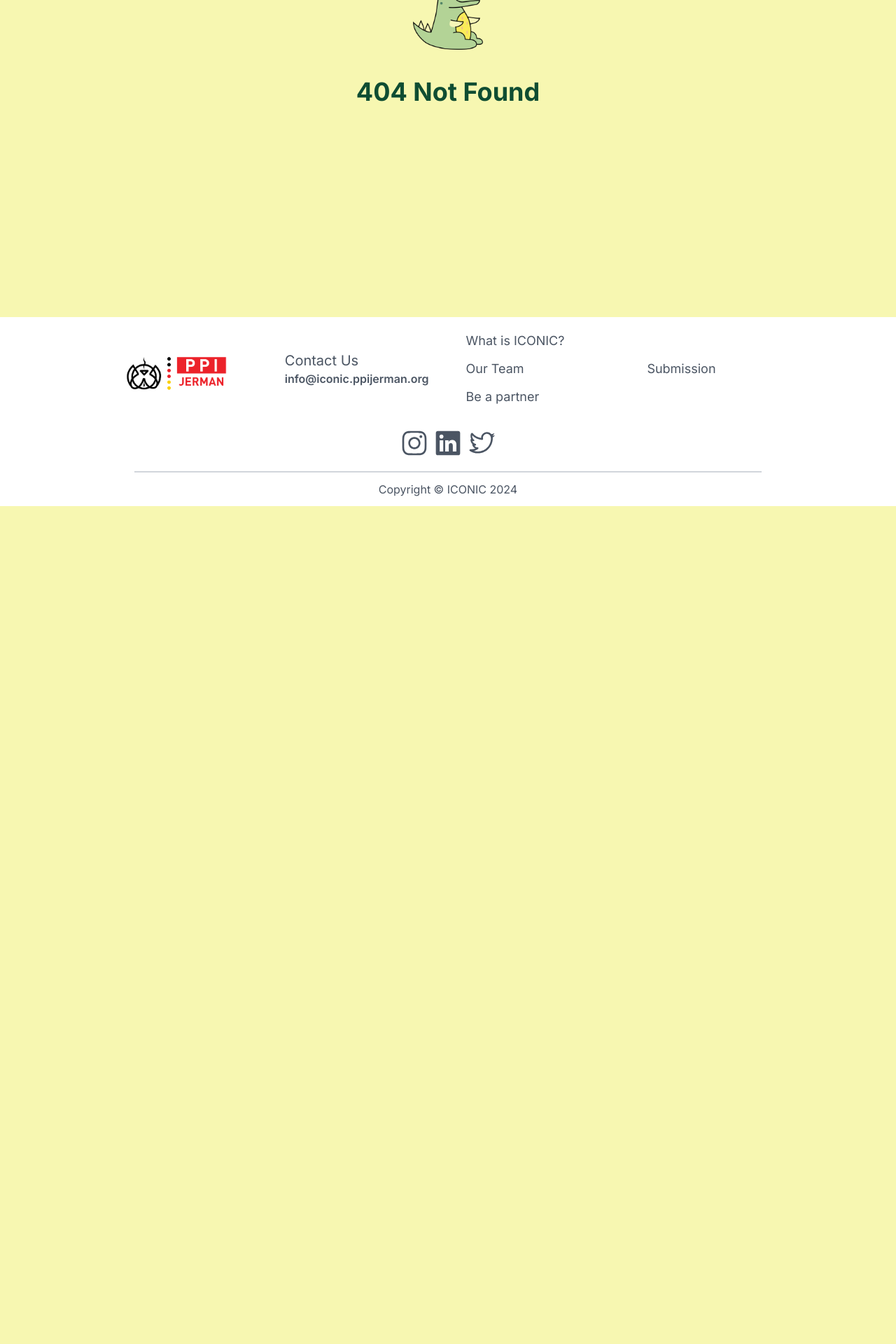
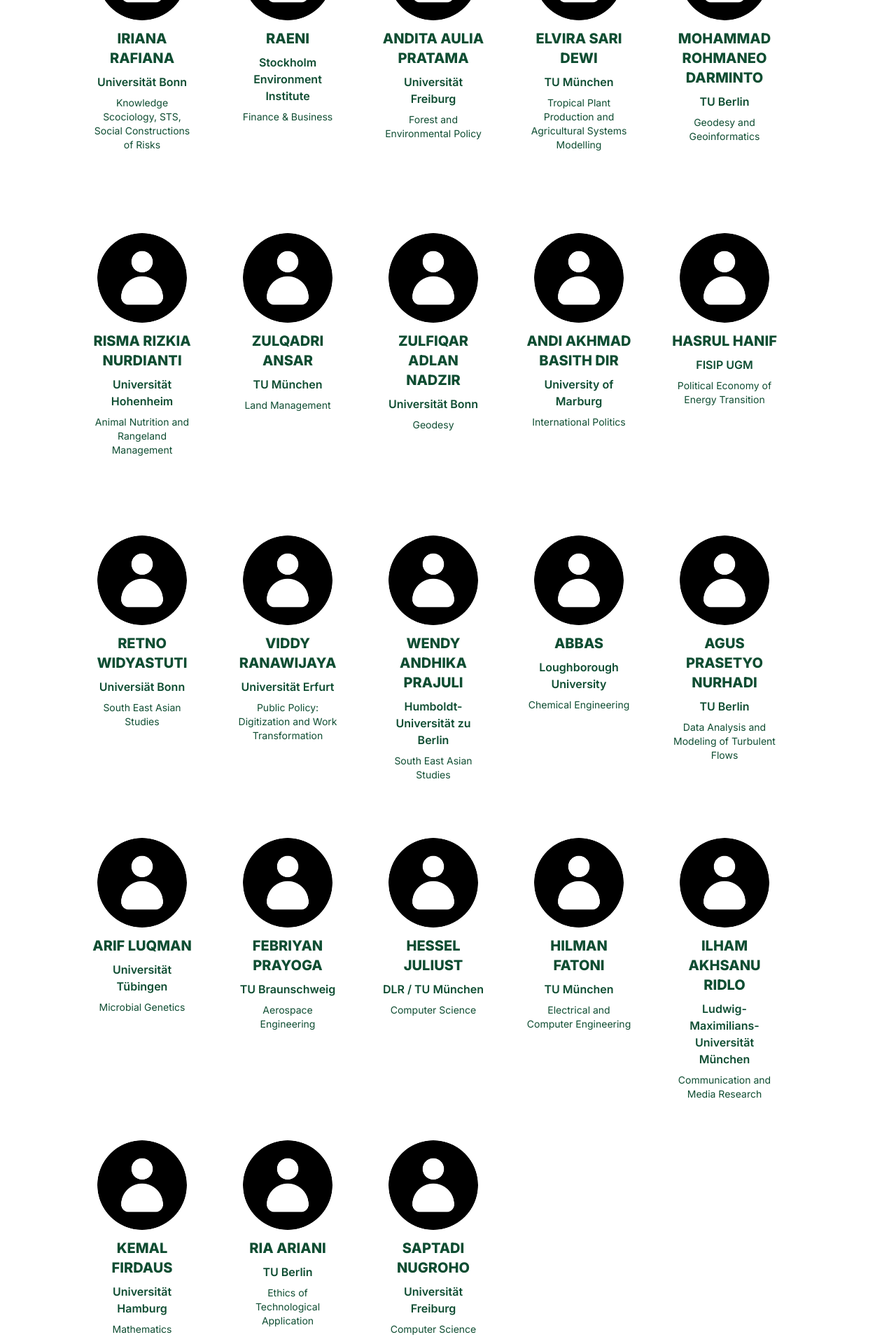
Before and after one commit to ppijerman/iconic-24, a Next.js app: page /reviewers in a window 1280 px wide. Before the commit this address had no page. Shown: the part 420-2340 px from the top of the page at 70% size. Before the commit the page ends 1143 px from the top, so only its background shows below. Built offline with nearby package versions, Linux system fonts and the light colour scheme; a web font is replaced by a local one.

Commit message:
more updates on the page, reviewers, partnership, fixed palette to be simplistic

```diff
--- a/app/during-the-stay/page.tsx
+++ b/app/during-the-stay/page.tsx
@@ -1,8 +1,103 @@
+import Image from "next/image";
+
+import go from "@/assets/göttingen/go1.jpg";
+import Link from "next/link";
+import { Card, CardContent, CardHeader } from "@/components/ui/card";
+import { ArrowTopRightIcon } from "@radix-ui/react-icons";
+
+const topics = [
+  {
+    title: "Preparation",
+    content:
+      "Kickstart your journey with crucial pre-travel tips and reminders. From registration confirmation to packing lists, we ensure you're fully prepared before you even set foot in Göttingen.",
+    href: "/during-the-stay/preparation",
+  },
+  {
+    title: "Travel & Accommodation",
+    content:
+      "Find all the details you need to navigate your way to and around Göttingen smoothly. Whether you're flying in or joining us online, discover the best practices for a hassle-free travel experience.",
+    href: "/during-the-stay/travel-accommodation",
+  },
+  {
+    title: "Venue Göttingen",
+    content:
+      "Step into the venues that will host our inspiring sessions and discussions. Get to know the Alte Mensa, Adam-von-Trott-Saal, and ZHG, and plan your conference days with ease.",
+    href: "/during-the-stay/venue",
+  },
+  {
+    title: "Online Participation",
+    content:
+      "Can't join us in person? You won't miss out! Register to participate virtually and connect with the ICONIC 2024 community from wherever you are in the world.",
+    href: "/during-the-stay/online-participant",
+  },
+  {
+    title: "City Day Trip",
+    content:
+      "Extend your conference experience beyond the academic sessions with a cultural journey through Göttingen. Learn more about the city's rich scientific heritage and socialize with fellow attendees in a relaxed setting.",
+    href: "/during-the-stay/city-day-trip",
+  },
+  {
+    title: "FAQ",
+    content:
+      "Have questions? We have answers. From registration to abstract submission, find all the information you need to navigate your ICONIC 2024 experience.",
+    href: "/during-the-stay/faq",
+  },
+];
+
 export default function DuringTheStay() {
   return (
     <main className="min-h-screen flex justify-center bg-white">
-      <div className="w-[80%] pb-15 pt-10 md:pt-20">
+      <div className="w-[80%] pb-32 pt-10 md:pt-20">
         <h1 className="font-bold text-3xl md:text-5xl">DURING THE STAY</h1>
+        <div className="my-16 flex flex-col gap-10">
+          <div className="flex flex-col md:flex-row gap-10 items-center justify-center">
+            <div className="w-full md:w-1/2">
+              <Image
+                src={go}
+                alt="Göttingen"
+                className="w-full h-fit rounded-md shadow-lg"
+              />
+            </div>
+            <div className="flex flex-col gap-5 leading-[2rem] w-full text-lg">
+              <h2 className="text-2xl md:text-3xl font-bold">
+                Welcome to the heart of your ICONIC 2024 journey!
+              </h2>
+              <p>
+                As you settle into the vibrant city of Göttingen, we are
+                thrilled to guide you through an unforgettable conference
+                experience. This section of our site is designed to ensure you
+                have all the information you need at your fingertips, making
+                your stay as enriching and seamless as possible.
+              </p>
+              <p>
+                From the essentials of preparing for your trip to immersing
+                yourself in the scientific and cultural offerings of Göttingen,
+                we&apos;ve got you covered. Dive deeper into each aspect of your
+                stay by exploring the topics below:
+              </p>
+            </div>
+          </div>
+          <div className="grid grid-cols-1 md:grid-cols-2 lg:grid-cols-3 mt-10 gap-x-5 gap-y-8">
+            {topics.map((topic, index) => (
+              <Link href={topic.href} key={index}>
+                <Card className="text-secondary group h-fit md:h-[220px]">
+                  <CardHeader>
+                    <div className="flex justify-between">
+                      <h1
+                        className="text-xl font-semibold group-hover:text-accent
+                    transition duration-150"
+                      >
+                        {topic.title}
+                      </h1>
+                      <ArrowTopRightIcon className="w-6 h-6 opacity-0 group-hover:opacity-100 transition duration-150 ease-in-out text-accent" />
+                    </div>
+                  </CardHeader>
+                  <CardContent>{topic.content}</CardContent>
+                </Card>
+              </Link>
+            ))}
+          </div>
+        </div>
       </div>
     </main>
   );
--- a/app/partnership/page.tsx
+++ b/app/partnership/page.tsx
@@ -9,8 +9,8 @@
 
 export default function Component() {
   return (
-    <main className="bg-secondary text-primary flex items-center justify-center min-h-screen w-full">
-      <div className="w-full max-w-3xl space-y- p-5">
+    <main className="bg-white text-secondary flex items-center justify-center min-h-screen">
+      <div className="w-full max-w-3xl space-y-2 p-5">
         <div className="flex flex-col md:flex-row gap-5 py-5 justify-center md:justify-between items-center w-full">
           <div className="flex flex-col gap-3">
             <h1 className="text-4xl font-bold">Contact us for partnership</h1>
@@ -27,7 +27,7 @@
             height={100}
           />
         </div>
-        <div className="space-y-4">
+        <div className="space-y-4 text-xl">
           <div className="space-y-2">
             <Label htmlFor="name">Name</Label>
             <Input
@@ -61,7 +61,7 @@
               placeholder="Enter your message"
             />
           </div>
-          <Button className="hover:text-primary hover:bg-accent">
+          <Button className="bg-white rounded-none hover:text-primary hover:bg-accent ring-secondary text-2xl font-bold px-10 py-7 ring-[1px]">
             Send message
           </Button>
         </div>
--- /dev/null
+++ b/app/reviewers/page.tsx
@@ -0,0 +1,36 @@
+import Image from "next/image";
+import placeholder from "@/assets/img-round-placeholder.png";
+import { persons } from "./persons";
+
+export default function Reviewers() {
+  return (
+    <main className="min-h-screen flex justify-center bg-white">
+      <div className="w-[80%] pb-15 pt-10 md:pt-20">
+        <h1 className="font-bold text-3xl md:text-5xl">REVIEWERS</h1>
+        <div className="my-20 w-full flex justify-center items-center">
+          <div className="grid grid-cols-2 md:grid-cols-3 lg:grid-cols-4 xl:grid-cols-5 gap-y-8 gap-x-4 w-full items-center justify-center">
+            {persons.map((person, index) => (
+              <div
+                key={index}
+                className="flex flex-col items-center justify-center w-full max-w-[150px] py-10"
+              >
+                <Image
+                  src={placeholder}
+                  alt="placeholder"
+                  className="w-32 h-fit rounded-full"
+                />
+                <div className="flex flex-col gap-2  w-full mt-3 text-center h-[180px]">
+                  <h1 className="text-xl font-extrabold">
+                    {person.name.toUpperCase()}
+                  </h1>
+                  <p className="font-semibold">{person.institution}</p>
+                  <p className="text-sm">{person.field}</p>
+                </div>
+              </div>
+            ))}
+          </div>
+        </div>
+      </div>
+    </main>
+  );
+}
--- /dev/null
+++ b/app/reviewers/persons.tsx
@@ -0,0 +1,118 @@
+// persons.tsx
+export const persons = [
+  {
+    name: "Iriana Rafiana",
+    institution: "Universität Bonn",
+    field: "Knowledge Scociology, STS, Social Constructions of Risks",
+  },
+  {
+    name: "Raeni",
+    institution: "Stockholm Environment Institute",
+    field: "Finance & Business",
+  },
+  {
+    name: "Andita Aulia Pratama",
+    institution: "Universität Freiburg",
+    field: "Forest and Environmental Policy",
+  },
+  {
+    name: "Elvira Sari Dewi",
+    institution: "TU München",
+    field: "Tropical Plant Production and Agricultural Systems Modelling",
+  },
+  {
+    name: "Mohammad Rohmaneo Darminto",
+    institution: "TU Berlin",
+    field: "Geodesy and Geoinformatics",
+  },
+  {
+    name: "Risma Rizkia Nurdianti",
+    institution: "Universität Hohenheim",
+    field: "Animal Nutrition and Rangeland Management",
+  },
+  {
+    name: "Zulqadri Ansar",
+    institution: "TU München",
+    field: "Land Management",
+  },
+  {
+    name: "Zulfiqar Adlan Nadzir",
+    institution: "Universität Bonn",
+    field: "Geodesy",
+  },
+  {
+    name: "Andi Akhmad Basith Dir",
+    institution: "University of Marburg",
+    field: "International Politics",
+  },
+  {
+    name: "Hasrul Hanif",
+    institution: "FISIP UGM",
+    field: "Political Economy of Energy Transition",
+  },
+  {
+    name: "Retno Widyastuti",
+    institution: "Universiät Bonn",
+    field: "South East Asian Studies",
+  },
+  {
+    name: "Viddy Ranawijaya",
+    institution: "Universität Erfurt",
+    field: "Public Policy: Digitization and Work Transformation",
+  },
+  {
+    name: "Wendy Andhika Prajuli",
+    institution: "Humboldt-Universität zu Berlin",
+    field: "South East Asian Studies",
+  },
+  {
+    name: "Abbas",
+    institution: "Loughborough University",
+    field: "Chemical Engineering",
+  },
+  {
+    name: "Agus Prasetyo Nurhadi",
+    institution: "TU Berlin",
+    field: "Data Analysis and Modeling of Turbulent Flows",
+  },
+  {
+    name: "Arif Luqman",
+    institution: "Universität Tübingen",
+    field: "Microbial Genetics",
+  },
+  {
+    name: "Febriyan Prayoga",
+    institution: "TU Braunschweig",
+    field: "Aerospace Engineering",
+  },
+  {
+    name: "Hessel Juliust",
+    institution: "DLR / TU München",
+    field: "Computer Science",
+  },
+  {
+    name: "Hilman Fatoni",
+    institution: "TU München",
+    field: "Electrical and Computer Engineering",
+  },
+  {
+    name: "Ilham Akhsanu Ridlo",
+    institution: "Ludwig-Maximilians-Universität München",
+    field: "Communication and Media Research",
+  },
+  {
+    name: "Kemal Firdaus",
+    institution: "Universität Hamburg",
+    field: "Mathematics",
+  },
+  {
+    name: "Ria Ariani",
+    institution: "TU Berlin",
+    field: "Ethics of Technological Application",
+  },
+  {
+    name: "Saptadi Nugroho",
+    institution: "Universität Freiburg",
+    field: "Computer Science",
+  },
+];
--- a/app/submission/page.tsx
+++ b/app/submission/page.tsx
@@ -4,7 +4,7 @@
 export default function Page() {
   return (
     <main className="min-h-screen flex justify-center space-y-6 bg-white">
-      <div className="w-[80%] pb-15 pt-10 md:pt-20">
+      <div className="w-[80%] pb-32 pt-10 md:pt-20">
         <div className="space-y-2 border-b-2 py-3 mb-10">
           <h1 className="text-3xl font-bold tracking-tighter sm:text-4xl md:text-5xl">
             How to Submit Your Abstract
@@ -48,6 +48,13 @@
             Please follow the guidelines below to ensure your submission is
             complete and to facilitate the review progress.
           </p>
+
+          <Link href="/reviewers">
+            <div className="text-2xl flex flex-row gap-2 text-secondary items-center justify-center ring-2 ring-secondary group w-fit py-5 px-10 hover:text-primary2 hover:ring-primary2 transition duration-150 my-10">
+              <h1 className="font-bold ">Reviewer Team of ICONIC 2024</h1>
+              <ArrowTopRightIcon className="w-6 h-6 opacity-0 group-hover:opacity-100 transition duration-75" />
+            </div>
+          </Link>
         </div>
         <div className="flex flex-col gap-2 min-[400px]:flex-row justify-center">
           <Link
--- a/app/submission/submission-guideline/page.tsx
+++ b/app/submission/submission-guideline/page.tsx
@@ -3,6 +3,7 @@
 import dico from "@/assets/dico.png";
 import { Button } from "@/components/ui/button";
 import { Checkbox } from "@/components/ui/checkbox";
+import { DownloadIcon } from "@radix-ui/react-icons";
 import Image from "next/image";
 import Link from "next/link";
 import { useState } from "react";
@@ -46,8 +47,13 @@
           <h1 className="text-3xl my-10 md:text-5xl font-bold">
             Abstract Submission
           </h1>
-          <a>
-            Download as PDF
+          <a href="https://ppijerman.org/wp-content/uploads/2024/04/Abstract-Submission-Deadlines-and-Guidelines-ICONIC-2024.docx.pdf">
+            <p>
+              Download as PDF
+              <span>
+                <DownloadIcon className="w-6 h-6 ml-2" />
+              </span>
+            </p>
           </a>
 
           <div className="py-10 my-3 h-fit px-5 md:px-0 md:h-[100px] flex flex-col md:flex-row items-center gap-2 md:gap-5 justify-center bg-accent2 w-full text-white rounded-md">
--- a/components/footer.tsx
+++ b/components/footer.tsx
@@ -12,13 +12,19 @@
     <footer className="bg-white text-gray-600 min-h-[200px] flex flex-col items-center justify-center w-full">
       <div className="flex flex-col md:flex-row gap-[4vw] justify-center items-center w-[80%] p-5">
         <div className="flex flex-col justify-center items-center w-full">
-          <Image src={PPIJLogo} alt="PPIJ Logo" width={500} height={200} />
+          <a
+            href="https://ppijerman.org"
+            target="_blank"
+            rel="noopener noreferrer"
+          >
+            <Image src={PPIJLogo} alt="PPIJ Logo" width={500} height={200} />
+          </a>
         </div>
 
         <div className="flex flex-col w-full gap-4 border-b-2 md:border-none pb-3">
           <ul>
             <li>
-              <h2 className="text-xl">Contact Us</h2>
+              <h2 className="text-lg">Contact Us</h2>
             </li>
             <li>
               <p className="">
@@ -33,13 +39,10 @@
           </ul>
         </div>
 
-        <div className="flex flex-col gap-3 w-full border-b-2 md:border-none pb-3">
-          <ul className="flex flex-col gap-3 text-base md:text-lg ">
-            <Link
-              href="/what-is-iconic"
-              className="hover:text-accent transition"
-            >
-              <li>What is ICONIC?</li>
+        <div className="flex flex-col gap-3 w-full border-b-2 border-l-0 md:border-l-2 md:border-b-0 pb-3 md:pl-3">
+          <ul className="flex flex-col gap-3 text-sm md:text-base">
+            <Link href="/about" className="hover:text-accent transition">
+              <li>About Us</li>
             </Link>
             <Link href="/our-team" className="hover:text-accent transition">
               <li>Our Team</li>
@@ -50,10 +53,19 @@
           </ul>
         </div>
 
-        <div className="flex flex-col gap-3 w-full items border-b-2 md:border-none pb-3">
-          <ul className="flex flex-col gap-3 text-base md:text-lg">
+        <div className="flex flex-col gap-3 w-full items border-b-2 border-l-0 md:border-l-2 md:border-b-0 pb-3 md:pl-3">
+          <ul className="flex flex-col gap-3 text-sm md:text-base">
+            <Link
+              href="/during-the-stay"
+              className="hover:text-accent transition"
+            >
+              <li>During the Stay</li>
+            </Link>
             <Link href="/submission" className="hover:text-accent transition">
               <li>Submission</li>
+            </Link>
+            <Link href="/reviewers" className="hover:text-accent transition">
+              <li>Reviewers</li>
             </Link>
           </ul>
         </div>
```
Also changed, not shown: assets/göttingen/uni2.jpg (added), 1 other file (tests, documents, lock files or other folders).
